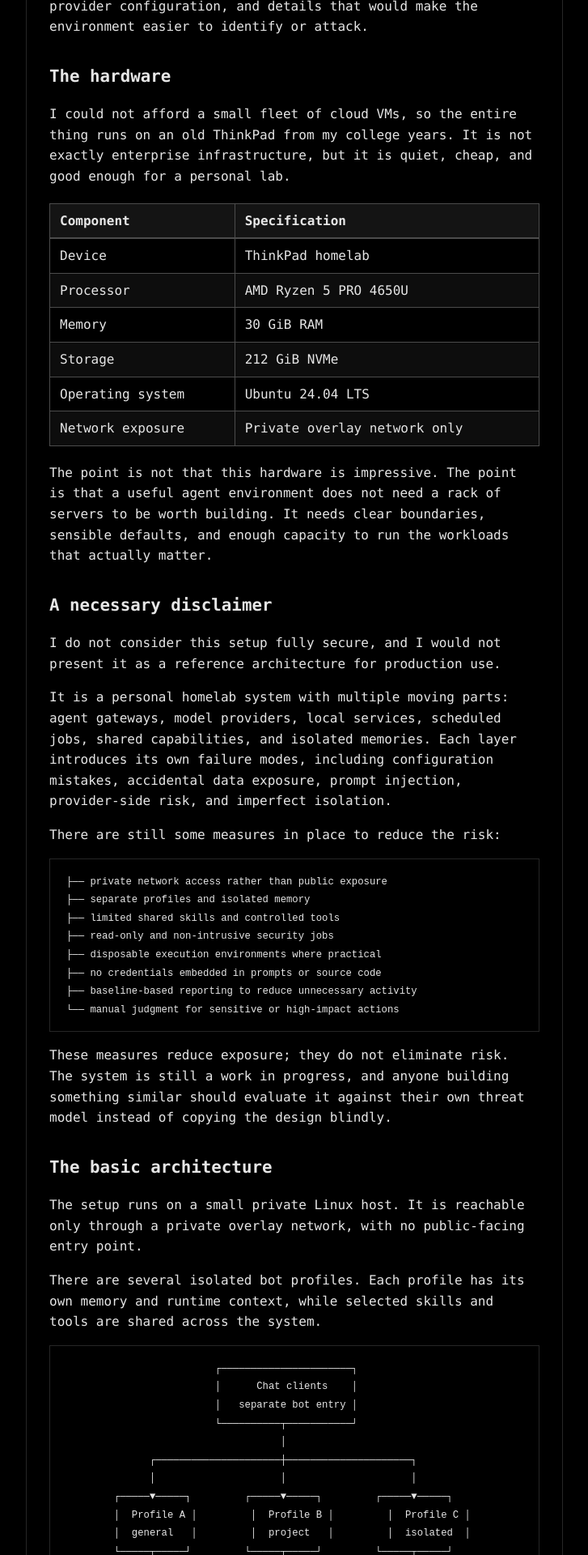
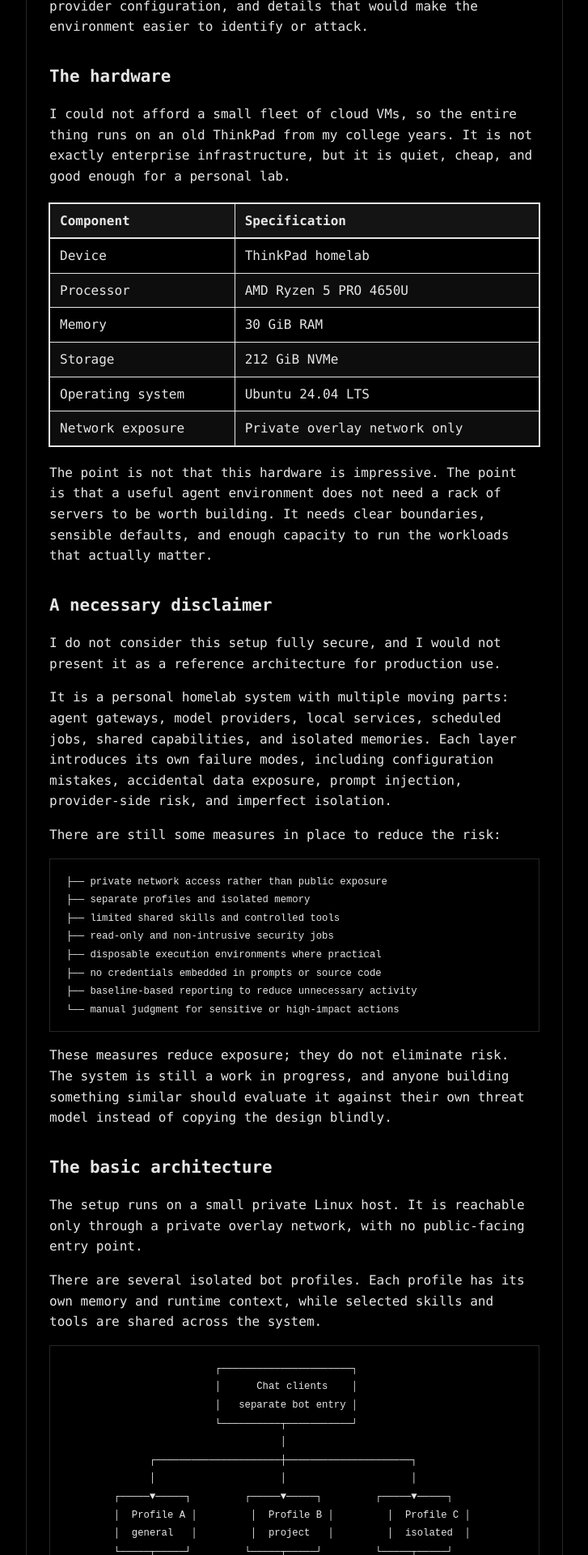
Before and after one commit to bhanuharya/bhanuharya.github.io, a Jekyll site: the page built from _posts/2026-08-19-building-a-small-self-hosted-agent-system-with-hermes.md, in a window 1280 px wide. Shown: the part 589-2509 px from the top of the page at 81% size, without its empty margins (276-1003 px from the left). Built offline with Jekyll 4.4.1, drawn with Linux system fonts in a browser that asks for light colours.

Commit message:
Increase blog table borders to visible white outlines

```diff
--- a/assets/css/style.css
+++ b/assets/css/style.css
@@ -298,12 +298,14 @@ main.wrap {
   width: 100%;
   border-collapse: collapse;
   margin: 1.25rem 0;
-  background: transparent;
+  background: var(--bg);
+  border: 1px solid var(--text);
+  outline: 1px solid var(--text);
 }
 
 .post-content th,
 .post-content td {
-  border: 1px solid var(--border-bright);
+  border: 1px solid var(--text);
   padding: 0.5rem 0.75rem;
   text-align: left;
   vertical-align: top;
@@ -313,7 +315,7 @@ main.wrap {
   background: var(--panel-alt);
   color: var(--text);
   font-weight: 600;
-  border-bottom: 2px solid var(--border-bright);
+  border-bottom: 2px solid var(--text);
 }
 
 .post-content tbody tr:nth-child(even) {
```
